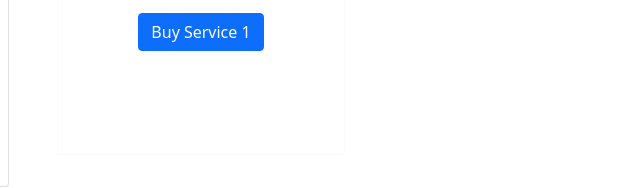
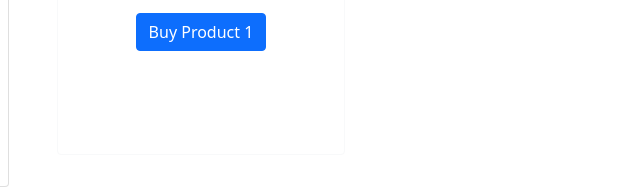
Before and after one commit to Ajays2959/5_page_website, a plain HTML site: page Products.html in a window 1280 px wide. Shown: the part 540-728 px from the top of the page, 631-1271 px from the left. Drawn offline with nearby package versions, Linux system fonts and the light colour scheme.

Commit message:
Update Products.html

```diff
--- a/Products.html
+++ b/Products.html
@@ -62,7 +62,7 @@
         <div class="card-body">
           <h5 class="card-title">Special title treatment</h5>
           <p class="card-text">With supporting text below as a natural lead-in to additional content.</p>
-          <a href="#" class="btn btn-primary">Buy Service 1</a>
+          <a href="#" class="btn btn-primary">Buy Product 1</a>
         </div>
       </div>
 </div>
```
